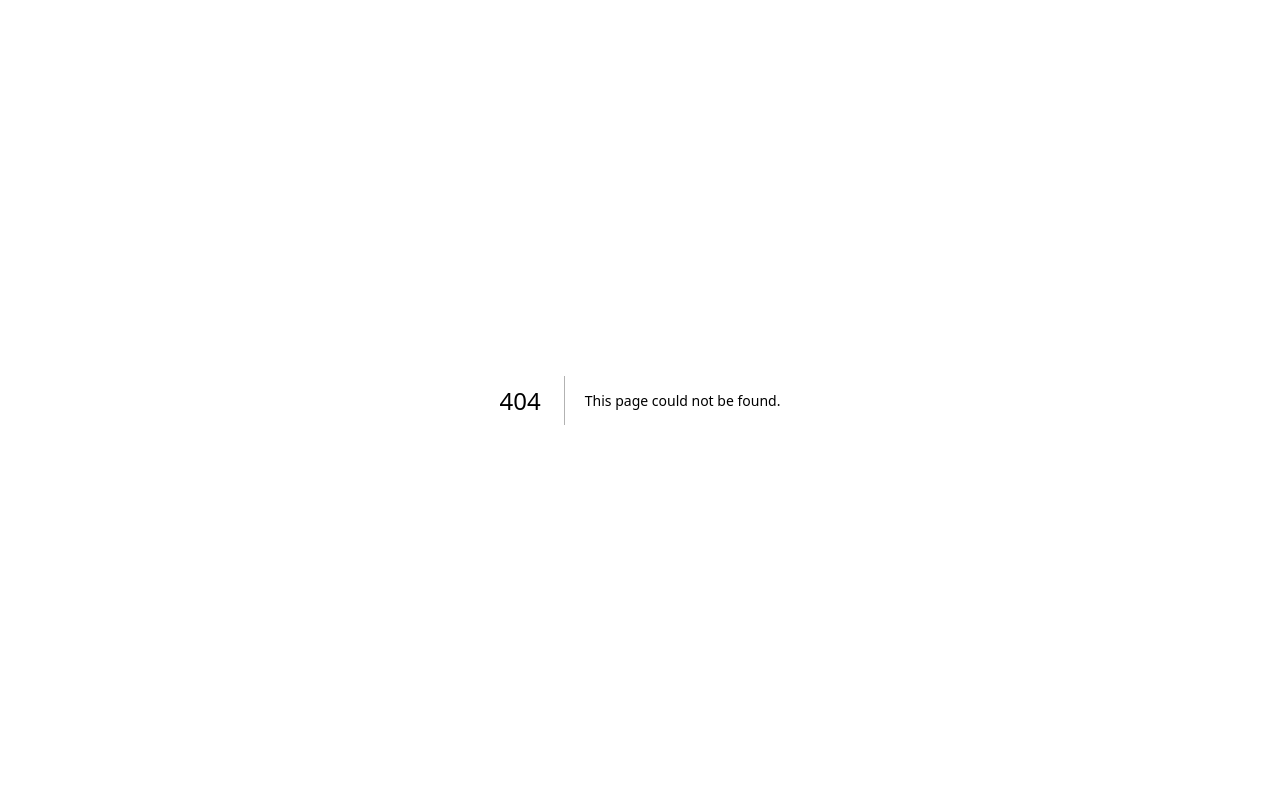
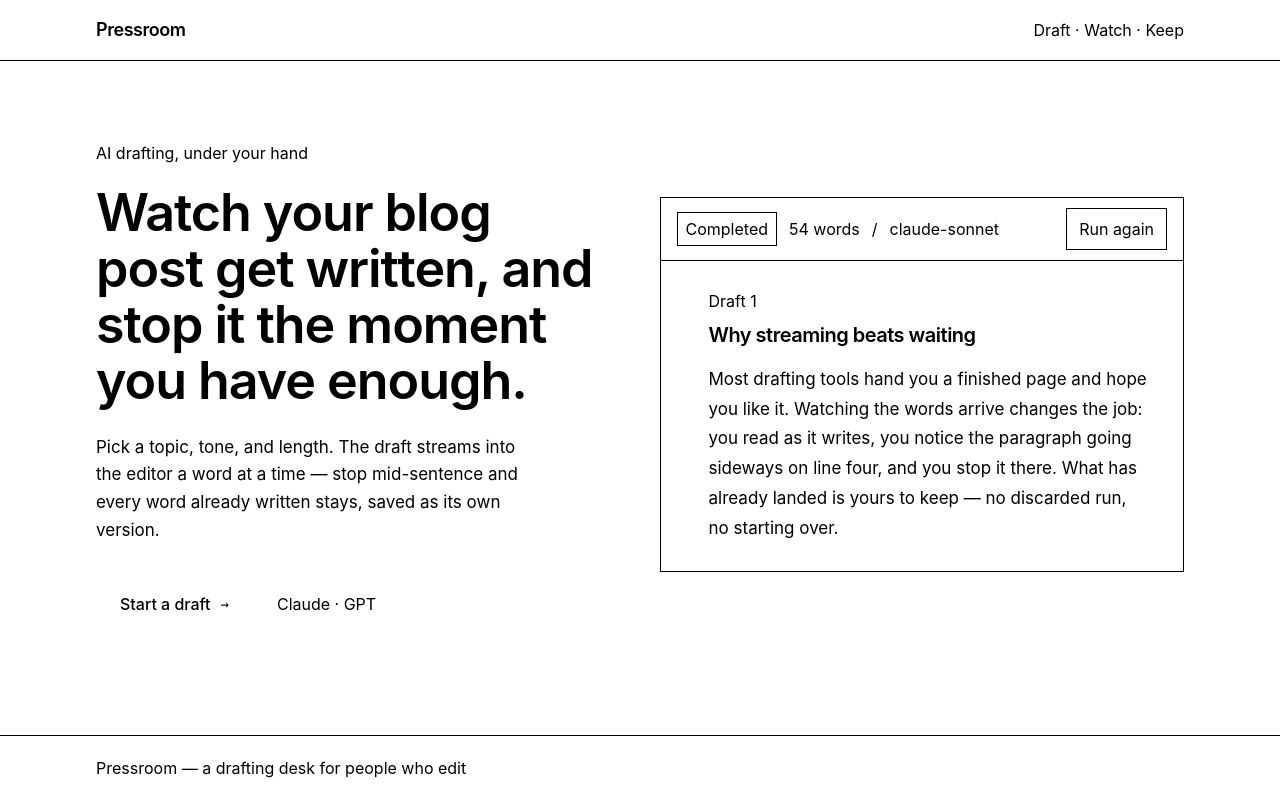
Before and after one commit to NimaRahimiJahandide/Pressroom, a Next.js app: page / in a window 1280 px wide. Before the commit this address had no page. Built offline with nearby package versions, Linux system fonts and the light colour scheme.

Commit message:
Build landing page src/app/page.tsx

```diff
--- a/src/app/layout.tsx
+++ b/src/app/layout.tsx
@@ -1,11 +1,44 @@
 import './globals.css';
+import { Fraunces, IBM_Plex_Mono, IBM_Plex_Sans } from 'next/font/google';
 
-export const metadata = { title: 'AI Blog Post Generator' };
+// Three type roles, three variables:
+//   display — Fraunces, the editorial half (variable: optical size + WONK)
+//   sans    — IBM Plex Sans, all UI chrome and body copy
+//   mono    — IBM Plex Mono, anything the machine reports back
+const fraunces = Fraunces({
+  subsets: ['latin'],
+  display: 'swap',
+  // opsz is requested explicitly so `font-optical-sizing: auto` has an axis
+  // to act on; SOFT/WONK let headings pick up Fraunces' angled italic-ish
+  // forms without switching family.
+  axes: ['opsz', 'SOFT', 'WONK'],
+  variable: '--font-fraunces',
+});
+
+const plexSans = IBM_Plex_Sans({
+  subsets: ['latin'],
+  display: 'swap',
+  weight: ['400', '500', '600'],
+  variable: '--font-plex-sans',
+});
+
+const plexMono = IBM_Plex_Mono({
+  subsets: ['latin'],
+  display: 'swap',
+  weight: ['400', '500'],
+  variable: '--font-plex-mono',
+});
+
+export const metadata = {
+  title: 'Pressroom — watch your draft get written',
+  description:
+    'Pick a topic, tone, and length. Watch the draft arrive a word at a time, and stop it whenever you have enough.',
+};
 
 export default function RootLayout({ children }: { children: React.ReactNode }) {
   return (
-    <html lang="en">
-      <body className="bg-gray-50 text-gray-900 min-h-screen">{children}</body>
+    <html lang="en" className={`${fraunces.variable} ${plexSans.variable} ${plexMono.variable}`}>
+      <body className="min-h-screen bg-paper text-ink antialiased">{children}</body>
     </html>
   );
 }
--- /dev/null
+++ b/src/app/page.tsx
@@ -0,0 +1,229 @@
+'use client';
+
+import Link from 'next/link';
+import { useCallback, useEffect, useRef, useState } from 'react';
+
+/**
+ * The hero demonstrates the product instead of describing it: a draft
+ * arrives one word at a time onto a manuscript sheet, and the Stop control
+ * is live. Whatever has landed stays on the page — which is the whole point.
+ */
+const DEMO_TITLE = 'Why streaming beats waiting';
+const DEMO_TEXT =
+  'Most drafting tools hand you a finished page and hope you like it. ' +
+  'Watching the words arrive changes the job: you read as it writes, you ' +
+  'notice the paragraph going sideways on line four, and you stop it there. ' +
+  'What has already landed is yours to keep — no discarded run, no starting over.';
+
+const WORDS = DEMO_TEXT.split(' ');
+
+type DemoPhase = 'writing' | 'stopped' | 'done';
+
+function useStreamingDemo() {
+  const [count, setCount] = useState(0);
+  const [phase, setPhase] = useState<DemoPhase>('writing');
+  const timer = useRef<ReturnType<typeof setTimeout> | null>(null);
+
+  const clear = useCallback(() => {
+    if (timer.current) clearTimeout(timer.current);
+    timer.current = null;
+  }, []);
+
+  useEffect(() => {
+    // Someone who has asked for less motion gets the finished draft, not a show.
+    const reduce =
+      typeof window !== 'undefined' &&
+      window.matchMedia('(prefers-reduced-motion: reduce)').matches;
+
+    if (reduce) {
+      setCount(WORDS.length);
+      setPhase('done');
+      return;
+    }
+
+    if (phase !== 'writing') return;
+
+    if (count >= WORDS.length) {
+      setPhase('done');
+      return;
+    }
+
+    // Vary the cadence slightly so it reads as a model, not a marquee.
+    const word = WORDS[count] ?? '';
+    const delay = 46 + (word.length > 6 ? 34 : 0) + (word.endsWith('.') ? 190 : 0);
+    timer.current = setTimeout(() => setCount((n) => n + 1), delay);
+    return clear;
+  }, [count, phase, clear]);
+
+  const stop = useCallback(() => {
+    clear();
+    setPhase('stopped');
+  }, [clear]);
+
+  const restart = useCallback(() => {
+    clear();
+    setCount(0);
+    setPhase('writing');
+  }, [clear]);
+
+  return { text: WORDS.slice(0, count).join(' '), words: count, phase, stop, restart };
+}
+
+export default function LandingPage() {
+  const { text, words, phase, stop, restart } = useStreamingDemo();
+
+  return (
+    <div className="flex min-h-screen flex-col">
+      <header className="border-b border-rule">
+        <div className="mx-auto flex max-w-6xl items-baseline justify-between gap-4 px-5 py-4 sm:px-8">
+          <span className="font-display text-lg font-semibold tracking-tight">Pressroom</span>
+          <span className="label-mono text-muted">Draft · Watch · Keep</span>
+        </div>
+      </header>
+
+      <main className="mx-auto w-full max-w-6xl flex-1 px-5 py-14 sm:px-8 sm:py-20">
+        <div className="grid gap-14 lg:grid-cols-[minmax(0,1fr)_minmax(0,1.05fr)] lg:items-center lg:gap-16">
+          {/* --- Thesis --- */}
+          <div className="max-w-xl">
+            <p className="label-mono text-pine">AI drafting, under your hand</p>
+
+            <h1 className="mt-5 font-display text-[2.5rem] leading-[1.08] font-semibold tracking-[-0.02em] text-balance sm:text-[3.25rem]">
+              Watch your blog post get written, and stop it the moment you have enough.
+            </h1>
+
+            <p className="mt-6 max-w-md text-[1.0625rem] leading-relaxed text-ink/75">
+              Pick a topic, tone, and length. The draft streams into the editor a word at a
+              time — stop mid-sentence and every word already written stays, saved as its own
+              version.
+            </p>
+
+            <div className="mt-9 flex flex-wrap items-center gap-x-6 gap-y-4">
+              <Link
+                href="/posts"
+                className="keycap inline-flex items-center gap-2.5 bg-pine px-6 py-3 font-medium text-paper transition-colors hover:bg-pine-deep"
+              >
+                Start a draft
+                <span aria-hidden="true" className="font-mono text-sm">
+                  →
+                </span>
+              </Link>
+              <span className="label-mono text-muted">Claude · GPT</span>
+            </div>
+          </div>
+
+          {/* --- Signature: the writing head, live --- */}
+          <ManuscriptDemo
+            text={text}
+            words={words}
+            phase={phase}
+            onStop={stop}
+            onRestart={restart}
+          />
+        </div>
+      </main>
+
+      <footer className="border-t border-rule">
+        <div className="mx-auto max-w-6xl px-5 py-5 sm:px-8">
+          <p className="label-mono text-muted">Pressroom — a drafting desk for people who edit</p>
+        </div>
+      </footer>
+    </div>
+  );
+}
+
+function ManuscriptDemo({
+  text,
+  words,
+  phase,
+  onStop,
+  onRestart,
+}: {
+  text: string;
+  words: number;
+  phase: DemoPhase;
+  onStop: () => void;
+  onRestart: () => void;
+}) {
+  const writing = phase === 'writing';
+
+  return (
+    <div className="border border-rule-strong bg-sheet shadow-[0_1px_0_0_var(--color-rule),0_18px_40px_-32px_rgba(31,36,33,0.5)]">
+      {/* Console strip — everything the machine knows, in mono */}
+      <div className="flex flex-wrap items-center gap-x-3 gap-y-2 border-b border-rule bg-panel px-4 py-2.5">
+        <StatusChip phase={phase} />
+        <span className="label-mono text-muted">{words} words</span>
+        <span aria-hidden="true" className="label-mono text-muted">
+          /
+        </span>
+        <span className="label-mono text-muted">claude-sonnet</span>
+
+        <div className="ml-auto">
+          {writing ? (
+            <button
+              type="button"
+              onClick={onStop}
+              className="keycap inline-flex items-center gap-2 bg-ink px-3.5 py-2 text-sm font-medium text-paper [--keycap-edge:#0f1211]"
+            >
+              <span aria-hidden="true" className="block h-2.5 w-2.5 bg-paper" />
+              Stop
+            </button>
+          ) : (
+            <button
+              type="button"
+              onClick={onRestart}
+              className="label-mono border border-field bg-sheet px-3 py-2 text-ink transition-colors hover:bg-panel"
+            >
+              Run again
+            </button>
+          )}
+        </div>
+      </div>
+
+      {/* The sheet */}
+      <div className="ruled-margin px-6 py-7 pl-10 [background-position:1.75rem_0] sm:px-8 sm:pl-12">
+        <p className="label-mono text-muted">Draft 1</p>
+        <h2 className="mt-2 font-display text-xl font-semibold tracking-tight">{DEMO_TITLE}</h2>
+
+        <p
+          aria-live="off"
+          className="mt-4 min-h-[11.5rem] font-display text-[1.0625rem] leading-[1.75] text-ink sm:min-h-[10rem]"
+        >
+          {text}
+          <span
+            aria-hidden="true"
+            className={`ml-0.5 inline-block h-[1.05em] w-[0.52em] translate-y-[0.14em] bg-pine ${
+              writing ? 'animate-blink' : 'opacity-0'
+            }`}
+          />
+        </p>
+
+        {phase === 'stopped' && (
+          <p className="mt-5 border-l-2 border-pine bg-pine-wash/60 px-3 py-2 text-sm text-ink/80">
+            Stopped at {words} words. The partial draft is kept as a version — pick it up in the
+            editor whenever you like.
+          </p>
+        )}
+      </div>
+    </div>
+  );
+}
+
+function StatusChip({ phase }: { phase: DemoPhase }) {
+  const map = {
+    writing: { label: 'Generating', className: 'bg-gold-wash text-gold-ink border-gold-ink/80' },
+    stopped: { label: 'Stopped', className: 'bg-panel text-muted border-field' },
+    done: { label: 'Completed', className: 'bg-pine-wash text-pine-deep border-pine/80' },
+  } as const;
+  const { label, className } = map[phase];
+
+  return (
+    <span
+      className={`label-mono inline-flex items-center gap-1.5 border px-2 py-1 ${className}`}
+    >
+      {phase === 'writing' && (
+        <span aria-hidden="true" className="block h-2 w-2 animate-breathe border border-gold-ink bg-gold" />
+      )}
+      {label}
+    </span>
+  );
+}
```
